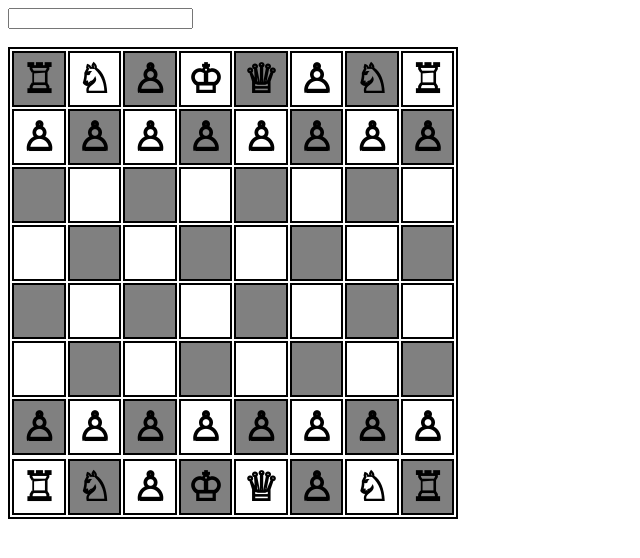
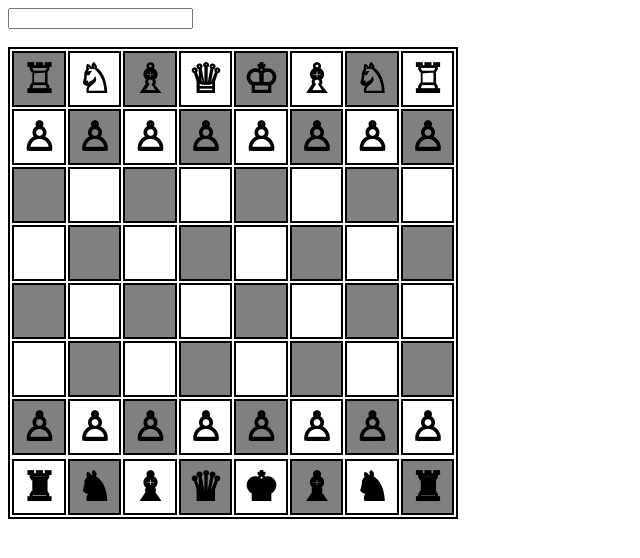
Before and after one commit to KumarGoudVattepally/chessboard, a plain HTML site: page index.html in a window 1280 px wide. Shown: the whole page, without its empty margins (0-640 px from the left). Drawn offline with Linux system fonts and the light colour scheme.

Commit message:
Update index.html

```diff
--- a/index.html
+++ b/index.html
@@ -48,10 +48,10 @@
         <tr>
             <th class="a1">&#9814;</th>
             <th class="a2">&#9816;</th>
-            <th class="a1">&#9817;</th>
-            <th class="a2">&#9812</th>
-            <th class="a1">&#9813</th>
-            <th class="a2">&#9817 </th>
+            <th class="a1">&#9815;</th>
+            <th class="a2">&#9813</th>
+            <th class="a1">&#9812</th>
+            <th class="a2">&#9815 </th>
             <th class="a1">&#9816</th>
             <th class="a2">&#9814</th>
         </tr>
@@ -110,14 +110,14 @@
                         <th class="a2">&#9817;</th></tr>
                         <tr>
                             <tr>
-                                <th class="a2">&#9814;</th>
-                                <th class="a1">&#9816;</th>
-                                <th class="a2">&#9817;</th>
-                                <th class="a1">&#9812</th>
-                                <th class="a2">&#9813</th>
-                                <th class="a1">&#9817 </th>
-                                <th class="a2">&#9816</th>
-                                <th class="a1">&#9814</th>
+                                <th class="a2">&#9820;</th>
+                                <th class="a1">&#9822;</th>
+                                <th class="a2">&#9821;</th>
+                                <th class="a1">&#9819</th>
+                                <th class="a2">&#9818</th>
+                                <th class="a1">&#9821 </th>
+                                <th class="a2">&#9822</th>
+                                <th class="a1">&#9820</th>
                             </tr>
 
     </table>
```
